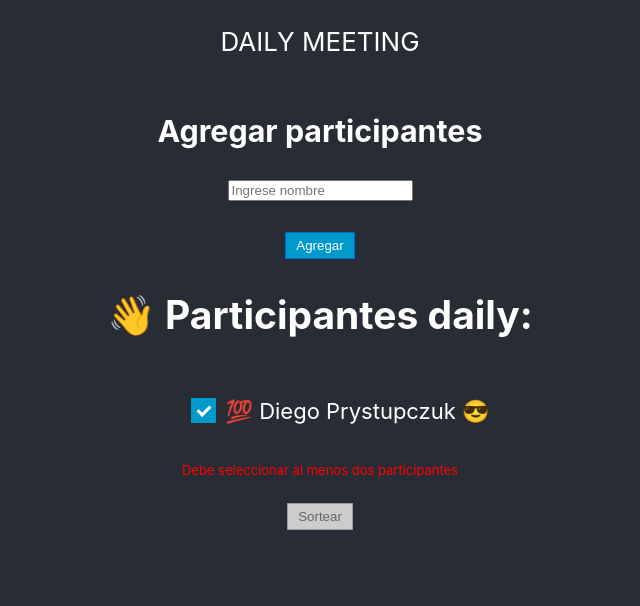
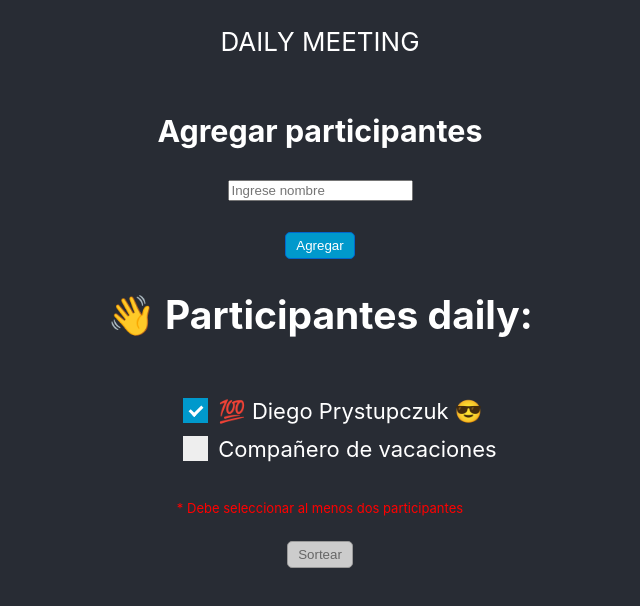
Before and after one commit to drprystupczuk/random-daily-meeting, a React (Create React App) app: page / in a window 1280 px wide. Shown: the top 606 px of the page, without its empty margins (320-960 px from the left). Built offline with nearby package versions, Linux system fonts and the light colour scheme.

Commit message:
Fix typos and small styles changes

```diff
--- a/public/index.html
+++ b/public/index.html
@@ -10,34 +10,11 @@
       content="Web site created using create-react-app"
     />
     <link rel="apple-touch-icon" href="%PUBLIC_URL%/logo192.png" />
-    <!--
-      manifest.json provides metadata used when your web app is installed on a
-      user's mobile device or desktop. See https://developers.google.com/web/fundamentals/web-app-manifest/
-    -->
     <link rel="manifest" href="%PUBLIC_URL%/manifest.json" />
-    <!--
-      Notice the use of %PUBLIC_URL% in the tags above.
-      It will be replaced with the URL of the `public` folder during the build.
-      Only files inside the `public` folder can be referenced from the HTML.
-
-      Unlike "/favicon.ico" or "favicon.ico", "%PUBLIC_URL%/favicon.ico" will
-      work correctly both with client-side routing and a non-root public URL.
-      Learn how to configure a non-root public URL by running `npm run build`.
-    -->
-    <title>React App</title>
+    <title>Random Daily Meeting</title>
   </head>
   <body>
     <noscript>You need to enable JavaScript to run this app.</noscript>
     <div id="root"></div>
-    <!--
-      This HTML file is a template.
-      If you open it directly in the browser, you will see an empty page.
-
-      You can add webfonts, meta tags, or analytics to this file.
-      The build step will place the bundled scripts into the <body> tag.
-
-      To begin the development, run `npm start` or `yarn start`.
-      To create a production bundle, use `npm run build` or `yarn build`.
-    -->
   </body>
 </html>
--- a/src/App.css
+++ b/src/App.css
@@ -18,6 +18,7 @@ button {
   background-color: #0099cc;
   color: #ffffff;
   padding: 5px 10px;
+  border-radius: 5px;
 }
 
 button:hover {
@@ -25,6 +26,7 @@ button:hover {
   background-color: #00aacc;
   color: #ffffff;
   padding: 5px 10px;
+  scale: 1.2;
 }
 
 button:disabled,
--- a/src/App.js
+++ b/src/App.js
@@ -8,7 +8,8 @@ function App() {
   let [clicked, setClicked] = useState(false);
   let [names, setNames] = useState(
   [
-    [" 💯 Diego Prystupczuk 😎", true]
+    [" 💯 Diego Prystupczuk 😎", true],
+    [" Compañero de vacaciones", false]
   ]);
 
   let [sortedNames, setSortedNames] = useState(null);
@@ -82,7 +83,7 @@ function App() {
 
         { !clicked && <ListComponent names={names} change={handleOnChange}></ListComponent> }
 
-        { (names.filter(name => name[1] == true).length < 2) && <span className='warning'>Debe seleccionar al menos dos participantes</span>}
+        { (names.filter(name => name[1] == true).length < 2) && <span className='warning'>* Debe seleccionar al menos dos participantes</span>}
 
         { !clicked && (<button disabled={names.filter(name => name[1] == true).length < 2} onClick={cmdSort}> Sortear</button>)}
 
--- a/src/components/list/index.js
+++ b/src/components/list/index.js
@@ -3,18 +3,18 @@ export default function ListComponent(props) {
       <>
          <h2>👋 Participantes daily:</h2>
          {
-            (<ul class="customList" style={{listStyleType:'none'}}>
+            (<ul className="customList" style={{listStyleType:'none'}}>
             {
                props.names &&
                props.names.map((name, index) =>
                   <li key={index}>
-                     <label class="container"> { name[0] }
+                     <label className="container"> { name[0] }
                         <input
                            type="checkbox"
                            onChange={() => props.change(index)}
                            defaultChecked={name[1] && true}>
                         </input>
-                        <span class="checkmark"></span>
+                        <span className="checkmark"></span>
                      </label>
 
                   </li>)
```
